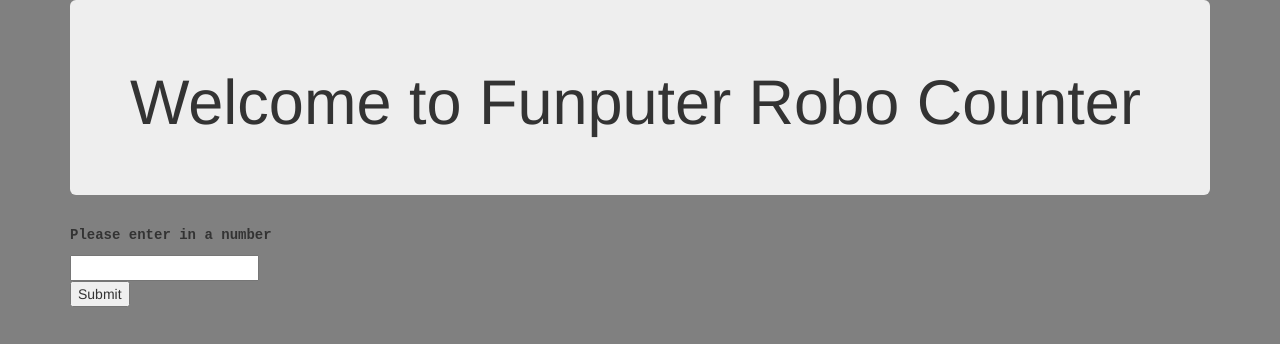
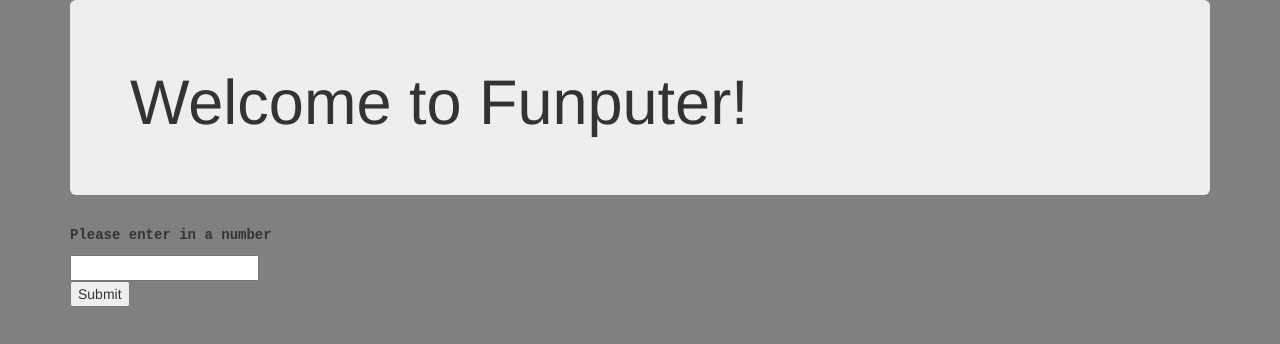
Before and after one commit to mikearino/Week_3_code_review, a plain HTML site: page index.html in a window 1280 px wide. Drawn offline with Linux system fonts and the light colour scheme.

Commit message:
clean up code and indentation.

```diff
--- a/index.html
+++ b/index.html
@@ -10,16 +10,15 @@
   <body>
     <div class="container">
       <div class="jumbotron">
-        <h1>Welcome to Funputer Robo Counter</h1>
+        <h1>Welcome to Funputer!</h1>
       </div>
         <p>Please enter in a number</p>
         <form id=formOne>
           <input id="input" type="number" name="" value="">
-
           <br>
           <button type="submit" placehoder="Text">Submit</button>
         </form>
         <p id="output"></p>
     </div>
   </body>
-  </html>
+</html>
```
Also changed, not shown: js/scripts.js (+0 -14 lines), 1 other file.
